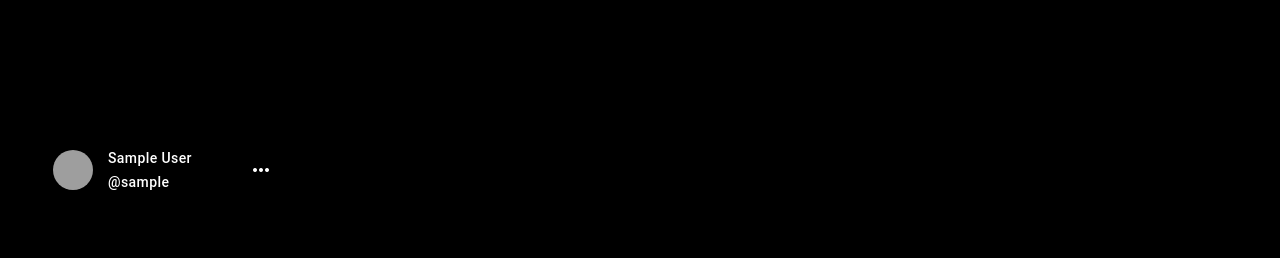
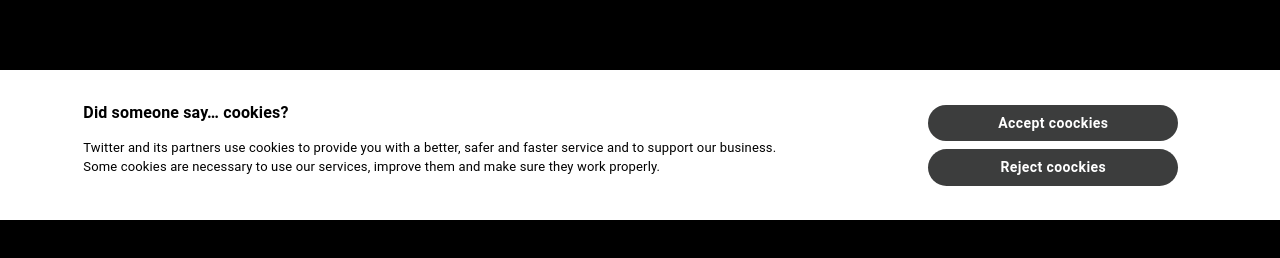
Before and after one commit to marcomadalin/Twotter-Front, a React (Create React App) app: page /home in a window 1280 px wide. Shown: the part 580-838 px from the top of the page. Before the commit the page ends 800 px from the top, so only its background shows below. Built offline with nearby package versions, Linux system fonts and the light colour scheme; no server answers; sample sign-in values are in the browser's storage; grey boxes are pictures that could not be loaded.

Commit message:
coockies accepted

```diff
--- a/src/components/AuthenticationBanners.js
+++ b/src/components/AuthenticationBanners.js
@@ -1,10 +1,11 @@
 import { Box, Button, useMediaQuery, useTheme } from "@mui/material";
-import { useState } from "react";
+import { useEffect, useState } from "react";
 import { bannerStyles } from "../styles/bannerStyles";
 import LoginDialog from "./LoginDialog";
 import Grid from "@mui/material/Grid";
 import SignupDialog from "./SignupDialog";
 import FormSignupDialog from "./FormSingupDialog";
+import { useAuthContext } from "../hooks/useAuthContext";
 
 export default function AuthenticationBanners() {
   const classes = bannerStyles();
@@ -16,12 +17,13 @@
   const [openLogin, setOpenLogin] = useState(false);
   const [openSignup, setOpenSignup] = useState(false);
   const [openForm, setOpenForm] = useState(false);
-  const [showCoockies, setShowCoockies] = useState(true);
+  const [showCoockies, setShowCoockies] = useState(false);
+
+  const { user, token } = useAuthContext();
 
   const openLoginModal = () => {
     setOpenSignup(false);
     setOpenLogin(true);
-    setShowCoockies(false);
   };
 
   const closeLoginModal = () => {
@@ -39,6 +41,7 @@
   };
 
   const acceptCoockies = () => {
+    localStorage.setItem("coockieAccepted", JSON.stringify(true));
     setShowCoockies(false);
   };
 
@@ -51,12 +54,23 @@
     setOpenForm(false);
   };
 
+  useEffect(() => {
+    const coockieAccepted = localStorage.getItem("coockieAccepted");
+
+    if (coockieAccepted != null && JSON.parse(coockieAccepted))
+      setShowCoockies(false);
+    else setShowCoockies(true);
+  }, []);
+
   return (
     <Box className={classes.banners}>
+      {!(user && token) && (
         <Grid container className={classes.auth}>
           {!isMedium && (
             <Grid item md={8} lg={8} xl={8} className={classes.loginTitle}>
-            <h2 className={classes.h2}>Stay up to date with what's going on</h2>
+              <h2 className={classes.h2}>
+                Stay up to date with what's going on
+              </h2>
               <p className={classes.p}>
                 Twitter users are always the first ones to know.
               </p>
@@ -102,6 +116,7 @@
             ></FormSignupDialog>
           </Grid>
         </Grid>
+      )}
       {showCoockies && (
         <Grid container className={classes.coockies}>
           <Grid
--- a/src/layouts/MainLayout.js
+++ b/src/layouts/MainLayout.js
@@ -3,11 +3,9 @@
 import NavigationDrawer from "../components/NavigationDrawer";
 import { mainLayoutStyles } from "../styles/mainLayoutStyles";
 import AuthenticationBanners from "../components/AuthenticationBanners";
-import { useAuthContext } from "../hooks/useAuthContext";
 
 export default function MainLayout() {
   const classes = mainLayoutStyles();
-  const { user, token } = useAuthContext();
   return (
     <div>
       <ScrollRestoration />
@@ -36,7 +34,7 @@
           <Outlet />
         </Grid>
       </Grid>
-      {!(user && token) && <AuthenticationBanners />}
+      <AuthenticationBanners />
     </div>
   );
 }
```
Lines whose indentation alone changed are shown as unchanged.
